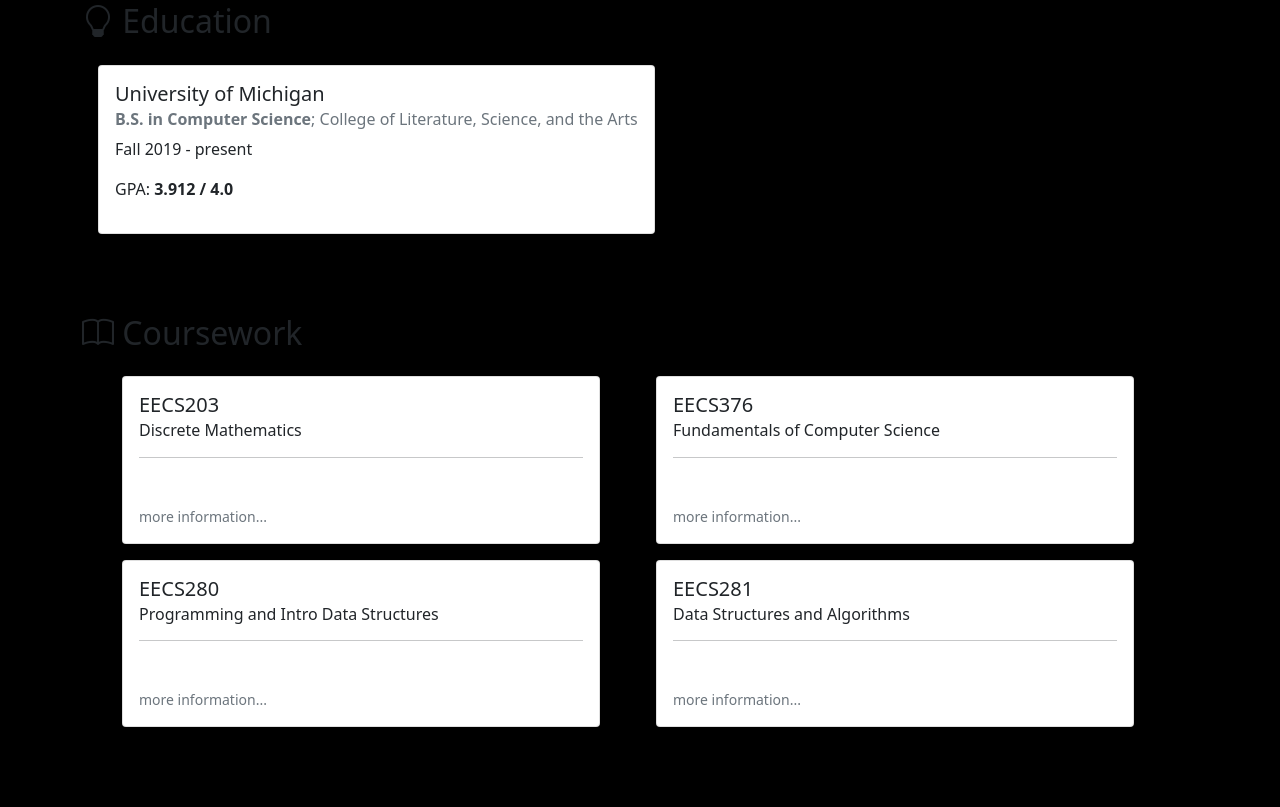
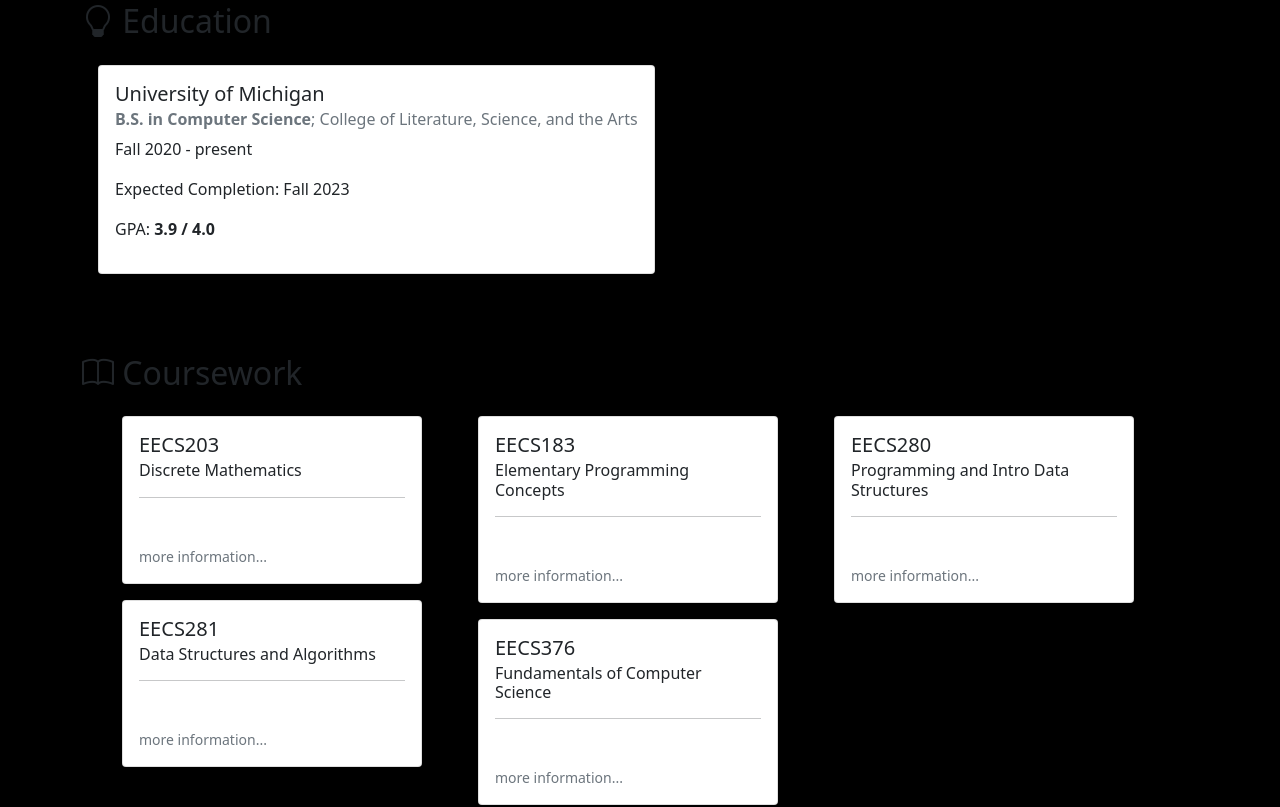
Before and after one commit to arryan135/React-Website1.0, a Vue app: page / in a window 1280 px wide. Shown: the part 980-1787 px from the top of the page. Built offline with nearby package versions, Linux system fonts and the light colour scheme.

Commit message:
finish education, coursework

```diff
--- a/src/pages/Homepage.vue
+++ b/src/pages/Homepage.vue
@@ -43,15 +43,11 @@
                 <div class="card m-0 edu-card">
                     <div class="card-body">
                         <h5 class="card-title">University of Michigan</h5>
-
                         <h6 class="card-subtitle mb-2 text-muted"><b>B.S. in Computer Science</b>;
                             College of Literature, Science, and the Arts</h6>
-                        <!-- <h6 class="card-subtitle mb-2 text-muted"><b>B.B.A.</b>; Ross School of Business</h6>
-                        <h6 class="card-subtitle mb-2 text-muted"><b>B.S.Chem</b>; College of Literature,
-                            Science, and the Arts</h6>
-                        <hr/> -->
-                        <p>Fall 2019 - present</p>
-                        <p>GPA: <b>3.912 / 4.0</b></p>
+                        <p>Fall 2020 - present</p>
+                        <p>Expected Completion: Fall 2023</p>
+                        <p>GPA: <b>3.9 / 4.0</b></p>
                     </div>
                 </div>
             </div>
@@ -64,39 +60,25 @@
                 <div class="col-12 col-md-6 col-xl-4 flex-grow-1">
                     <CourseCard course-name="EECS203" course-title="Discrete Mathematics"
                                 :description="descriptions['eecs203']"/>
-                    <CourseCard course-name="EECS280" course-title="Programming and Intro Data Structures"
-                                :description="descriptions['eecs280']"/>
-                    <CourseCard course-name="EECS281" course-title="Data Structures and Algorithms"
-                                :description="descriptions['eecs281']"
+                    <CourseCard course-name="EECS183" course-title="Elementary Programming Concepts"
+                                :description="descriptions['eecs183']"
                                 class="course-one-col course-two-col"/>
-                    <!-- <CourseCard course-name="EECS370" course-title="Intro to Computer Organization"
-                                :description="descriptions['eecs370']"
-                                class="course-one-col course-two-col"/> -->
                     <CourseCard course-name="EECS376" course-title="Fundamentals of Computer Science"
                                 :description="descriptions['eecs376']"
                                 class="course-one-col course-two-col"/>
+                    <CourseCard course-name="EECS281" course-title="Data Structures and Algorithms"
+                                :description="descriptions['eecs281']"/>
                 </div>
                 <div class="col-12 col-md-6 col-xl-4 flex-grow-1 course-three-col">
-                    <!-- <CourseCard course-name="EECS370" course-title="Intro to Computer Organization"
-                                :description="descriptions['eecs370']"/> -->
+                    <CourseCard course-name="EECS183" course-title="Elementary Programming Concepts"
+                                :description="descriptions['eecs183']"/>
                     <CourseCard course-name="EECS376" course-title="Fundamentals of Computer Science"
                                 :description="descriptions['eecs376']"/>
-                    <CourseCard course-name="EECS281" course-title="Data Structures and Algorithms"
-                                :description="descriptions['eecs281']"/>
-                    <!-- <CourseCard course-name="EECS441" course-title="Mobile App Development for Entrepreneurs"
-                                :description="descriptions['eecs441']"/> -->
                 </div>
-                <!-- <div class="col-12 col-md-6 col-xl-4 flex-grow-1">
-                    <CourseCard course-name="EECS482" course-title="Introduction to Operating Systems"
-                                :description="descriptions['eecs482']"/>
-                    <CourseCard course-name="EECS493" course-title="User Interface Development"
-                                :description="descriptions['eecs493']"/>
-                    <CourseCard course-name="EECS441" course-title="Mobile App Development for Entrepreneurs"
-                                :description="descriptions['eecs441']"
-                                class="course-one-col course-two-col"/>
-                    <CourseCard course-name="EECS485" course-title="Web Development"
-                                :description="descriptions['eecs485']"/>
-                </div> -->
+                <div class="col-12 col-md-6 col-xl-4 flex-grow-1">
+                    <CourseCard course-name="EECS280" course-title="Programming and Intro Data Structures"
+                                :description="descriptions['eecs280']"/>
+                </div>
             </div>
         </div>
 
@@ -376,22 +358,26 @@
 
                 descriptions: {
                     'eecs203':
-                        "Foundations of theoretical computer science. EECS203 covers proofs and proof techniques, Boolean logic, combinatorics, induction, sets and functions, relations, and graphs.",
+                        "Foundations of theoretical computer science. Topics covered include: propositional and predicate logic, proof methods, set theory, functions, sequences and summations, introduction to algorithms, growth of functions and asymptotic notation, mathematical induction, counting, pigeonhole principle, permutations and combinations, relations and their properties, closure of relations, partial orderings, and introduction to graph theory.",
+                    'eecs183':
+                        `
+                        Introductory course in computer programming. Topics covered include control flow, introductory data structures, algorithms using selection and iteration, basic object-oriented programming, testing, and debugging. EECS183 primarily uses C++ and Python as its programming languages. Projects in EECS183 include:
+                        <ul>
+                        <li><span class="bold">Birthdays</span>:  Implemented an application that is able to identify the date of the week on which you were born. Tested understanding of and ability to work with while loops and conditional statements in conjunction with nested function calls.</li>
+                        <li><span class="bold">Oh h1</span>: Implemented a command-line application to read, check, solve, and play basic instances of 0h h1, a Sudoku-like puzzle game. Tested understanding of and ability to work with complex selection and iteration algorithms, debugging, and edge case identification.</li>
+                        <li><span class="bold">Coolpics</span>: Implemented an application that is able to load text files to form shapes of varied configurations (circles, rectangles, triangles, etc) to create a complete picture in .bmp format. Tested understanding of and ability to work with too many files through thoughtful inheritance.</li>
+                        <li><span class="bold">Elevators</span>: Implemented a game in which the player operates 3 elevators in a busy building, making decisions and servicing requests to keep the people inside the building as happy as possible. Tested understanding of and ability to work with game designs, principles of artificial intelligence, and designing modest real-world systems using C++.</li>
+                        </ul>`,
                     'eecs280':
-                        `Introductory course to C++. EECS280 covers pointers, dynamic memory, structs and classes, inheritance, data structures such as linked lists and binary search trees, and basic recursion. Projects in EECS280 include:
+                        `Computer science fundamentals, with programming in C++. EECS280 covers pointers, dynamic memory and memory models, structs and classes, inheritance, polymorphism, iterators, data structures such as linked lists and binary search trees, and basic recursion. Projects in EECS280 include:
                         <ul>
-                        <li><span class="bold">Euchre</span>: implementation of a game of Euchre, with various parameters able to be specified via command line arguments. Tested understanding of and ability to implement inheritance in C++ classes, as well as polymorphism.</li>
-                        <li><span class="bold">Web Server</span>: implementation of a REST API web server for an office hours queue. Tested understanding of and ability to implement linked lists, as well as usage of a C++ library for JSON format.</li>
-                        <li><span class="bold">Machine Learning</span>: implementation of a Naive Bayesian classifier based on the bag of words model. Tested understanding of and ability to implement binary search trees, as well as usage of the <span class="font-monospace">std::map</span> class.</li>
+                        <li><span class="bold">Computer Vision</span>: Implemented the seam carving algorithm, a technique for content-aware resizing of images, to resize images in a way that changes the aspect ratio but does not distort the image. Tested understanding of and ability to work with pointers, arrays, structs, strings, and basic I/O operations, as well as C-style object-based programming.</li>
+                        <li><span class="bold">Euchre</span>: Implemented a trick-taking card game with several parameters able to be specified via command-line arguments. Tested understanding of and ability to work with abstract data types, object-oriented programming, and polymorphism. The project also made extensive use of classes, <span class="font-monospace">std::array</span>, <span class="font-monospace">std::vector</span>, and C++ style strings.</li>
+                        <li><span class="bold">Web Server</span>: Implemented a REST API web server, which reads and writes an HTTP subset on stdin and stdout, for an office hours queue. Tested understanding of and ability to implement linked lists, iterators, C++ library for JSON format as well as code free from memory leaks.</li>
+                        <li><span class="bold">Machine Learning</span>: Implemented a Naive Bayesian classifier based on the bag of words model to automatically identify the subject of posts from the EECS280 Piazza post. Tested understanding of and ability to design the overall application and implement binary trees, recursion, templates, comparators, and the <span class="font-monospace">std::map</span> class.</li>
                         </ul>`,
                     'eecs281':
-                        `Introduction to data structures and algorithms. EECS281 covers algorithms such as binary search, sorting, binary heaps, shortest path algorithms, DFS and BFS, the traveling salesperson problem, and dynamic programming. Projects in EECS281 include:
-                        <ul>
-                        <li><span class="bold">Puzzle</span>: implemented BFS and DFS algorithms to solve a puzzle game, where the player can open and close pathways by walking over certain tiles.</li>
-                        <li><span class="bold">Stocks</span>: used priority queues to simulate a stock market, where buyers and sellers propose different prices. Various statistics can also be printed during the simulation, including a running median (also implemented with priority queues)</li>
-                        <li><span class="bold">SillyQL</span>: implementation of a simple version of SQL, with column indices to speed up searching tables. Tested understanding of and ability to use hash maps.</li>
-                        <li><span class="bold">Drones</span>: implementation of MST algorithms, and a branch-and-bound search as well as a heuristic-based traveling salesperson solution.</li>
-                        </ul>`,
+                        `<span style="color: var(--rose-madder)">Will be taking this Fall 2021!</span> Stay tuned for updates!`,
                     'eecs370':
                         `Study of computer architecture. EECS370 covers assembly language, processor datapaths, caching, and virtual memory. Projects in EECS370 include:
                         <ul>
@@ -400,7 +386,7 @@
                         <li><span class="bold">Cache Simulator</span>: simulator for a single-cycle datapath with a memory cache. Includes support for fully associative, direct mapped, and set associative caches via command line arguments.</li>
                         </ul>`,
                     'eecs376':
-                        `Theoretical computer science. EECS376 covers computability, recognizability, Turing Machines, complexity (P vs NP), and cryptography.`,
+                        `<span style="color: var(--rose-madder)">Will be taking this Fall 2021!</span> Stay tuned for updates!`,
                     'eecs482':
                         `Study of operating systems and low-level workings of computers. EECS482 covers multithreading and concurrency, virtual memory, file systems, virtual machines, and remote procedure calls. Projects in EECS482 include:
                         <ul>
```
Also changed, not shown: 1 other file (tests, documents, lock files or other folders).
